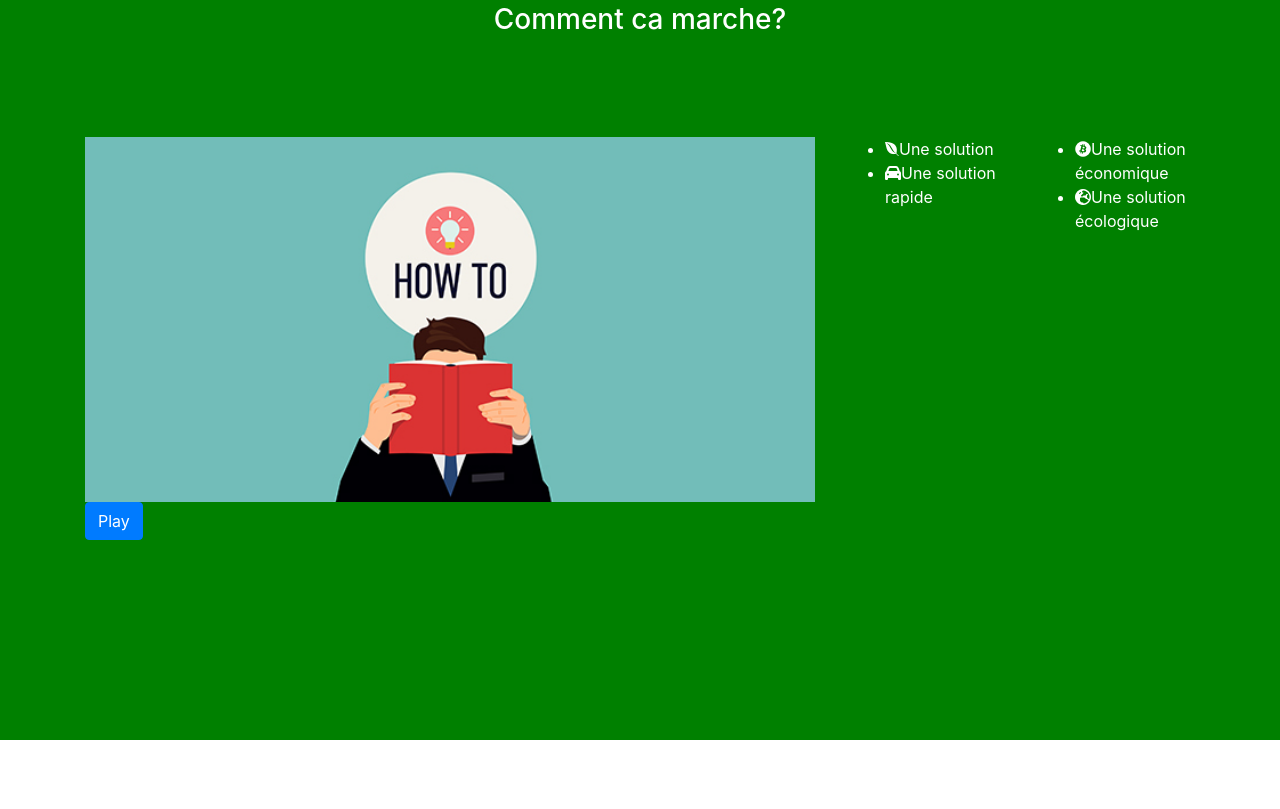
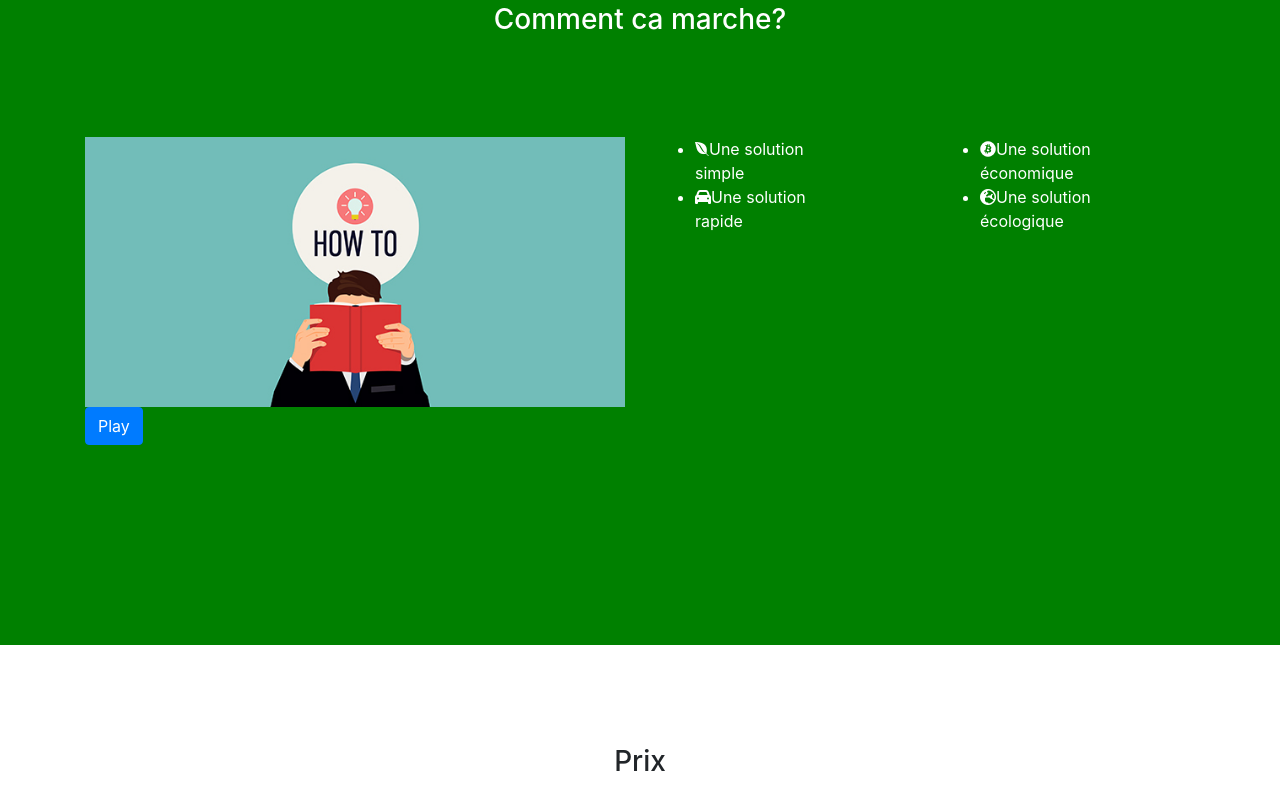
Before and after one commit to janhawk/sidekick_starter, a plain HTML site: page sidekick_starter/index.html in a window 1280 px wide. Shown: the part 1131-1940 px from the top of the page. Drawn offline with nearby package versions, Linux system fonts and the light colour scheme.

Commit message:
Add files via upload

```diff
--- a/sidekick_starter/index.html
+++ b/sidekick_starter/index.html
@@ -72,8 +72,8 @@
             </div>
         </div>
         <div class="row two">
-            <div class=col-8>
-                <img src="./img/howto.jpg" class="img-fluid">
+            <div class=col-6>
+                <img class="how-to" src="./img/howto.jpg" class="img-fluid">
                 <button class="btn btn-primary" data-toggle="modal" data-target="#exampleModalCenter">Play</button>
                 <div class="modal fade" id="exampleModalCenter">
                     <div class="modal-dialog modal-dialog-centered" role="document">
@@ -89,18 +89,20 @@
                     </div>
                 </div>
             </div>
-            <div class="col-2">
+
+            <div class="col-3 left">
                 <ul>
-                    <li><i class="fab fa-envira"></i>Une solution</li>
-                    <li><i class="fas fa-car"></i>Une solution rapide</li>
+                    <li><i class="fab fa-envira"></i>Une solution<br /> simple</li>
+                    <li><i class="fas fa-car"></i>Une solution<br /> rapide</li>
                 </ul>
             </div>
-            <div class="col-2">
+            <div class="col-3 right">
                 <ul>
-                    <li><i class="fab fa-bitcoin"></i>Une solution économique</li>
-                    <li><i class="fas fa-globe-europe"></i>Une solution écologique</li>
+                    <li><i class="fab fa-bitcoin"></i>Une solution<br /> économique</li>
+                    <li><i class="fas fa-globe-europe"></i>Une solution<br /> écologique</li>
                 </ul>
             </div>
+
         </div>
     </div>
 </div>
@@ -156,6 +158,7 @@
                 </div>
             </div>
     </div>
+
 <div class="green-footer">
     <div class="container">
         <div class="row six">
@@ -167,11 +170,12 @@
             <div class="carousel-inner">
               <div class="carousel-item active">
                 <img class="small d-block w-100" src="./img/didier.png" alt="First slide">
+                <p>blablabl1</p>
               </div>
               <div class="carousel-item">
                 <img class="small d-block w-100" src="./img/laurent.png" alt="Second slide">
 
-                <p>blablabl</p>
+                <p>blablabl2</p>
               </div>
 
               </div>
@@ -183,11 +187,11 @@
                 <span class="carousel-control-next-icon" aria-hidden="true"></span>
                 <span class="sr-only">Next</span>
               </a>
-            </div>
+        </div>
 
-          </div>
     </div>
 </div>
+
 <script src="./js/jquery-3.3.1.min.js"></script>
 <script src="./js/jquery.waypoints.min.js"></script>
 <script src="./js/jquery.counterup.min.js"></script>
```
